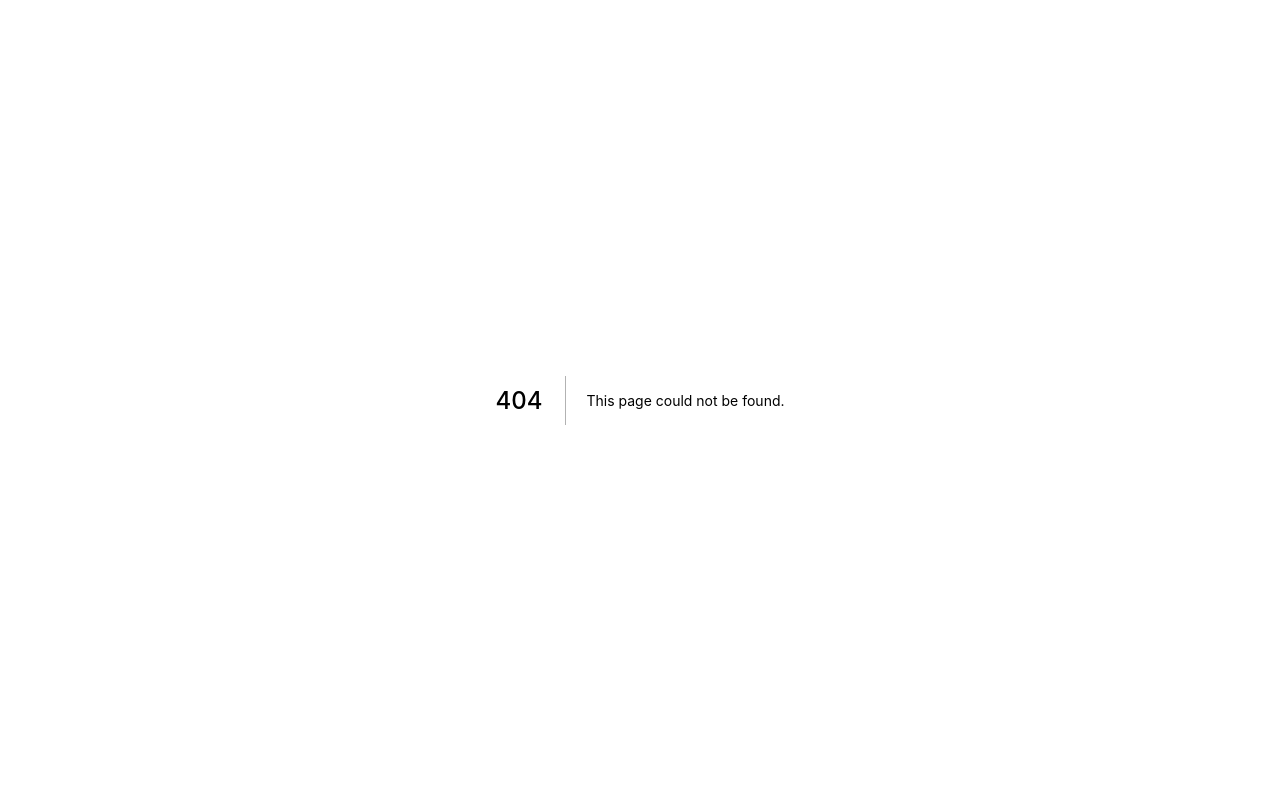
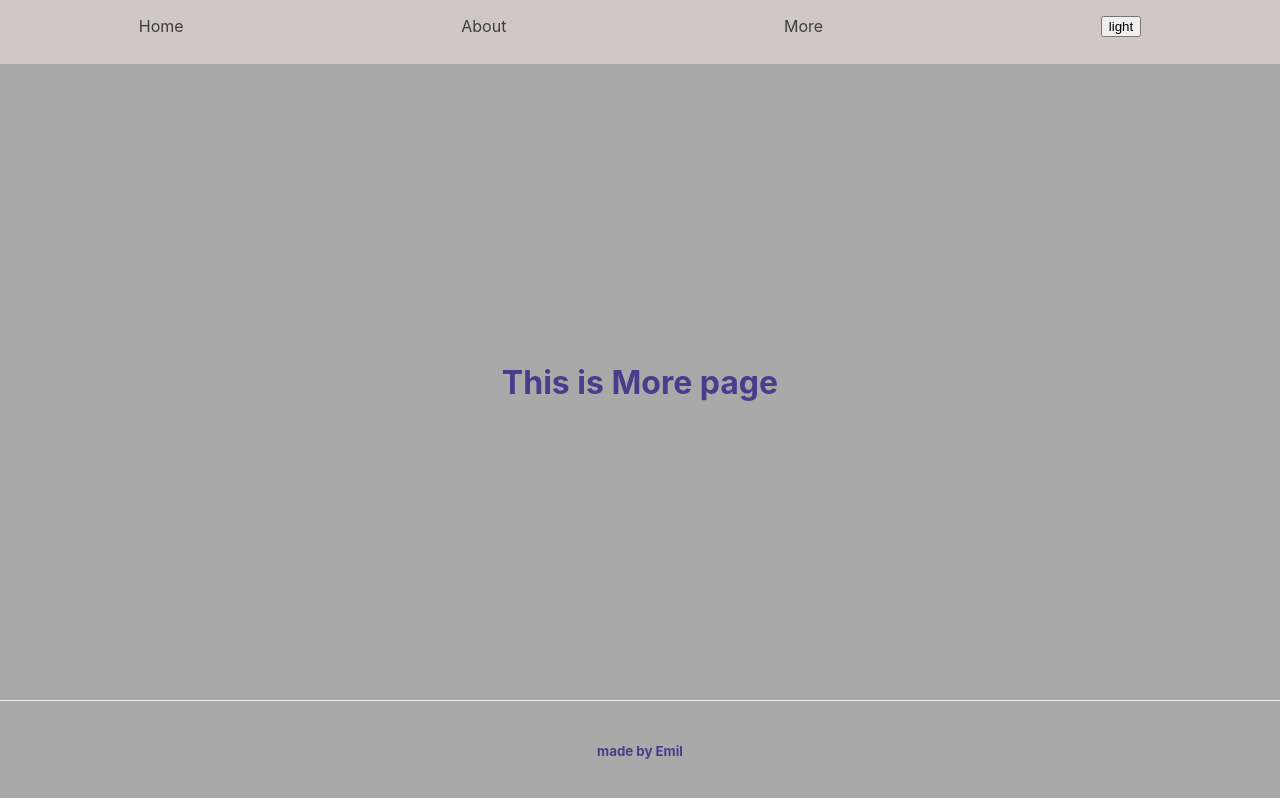
Before and after one commit to lipskij/portfolio-prject-next.js, a Next.js app: page /more in a window 1280 px wide. Before the commit this address had no page. Built offline with nearby package versions, Linux system fonts and the light colour scheme.

Commit message:
first commit

```diff
--- /dev/null
+++ b/component/Footer.js
@@ -0,0 +1,12 @@
+import React from 'react';
+import styles from '../styles/Home.module.css';
+
+const Footer = () => {
+  return (
+    <footer className={styles.footer}>
+      <h5>made by Emil</h5>
+    </footer>
+  );
+};
+
+export default Footer;
--- /dev/null
+++ b/component/Nav.js
@@ -0,0 +1,35 @@
+import React, { useState } from 'react';
+import Link from 'next/link';
+
+const Nav = () => {
+  const [dark, setDark] = useState(false);
+
+  console.log(dark);
+
+  return (
+    <nav>
+      <ul>
+        <li>
+          <Link href="/">
+            <a>Home</a>
+          </Link>
+        </li>
+        <li>
+          <Link href="/about">
+            <a>About</a>
+          </Link>
+        </li>
+        <li>
+          <Link href="/more">
+            <a>More</a>
+          </Link>
+        </li>
+        <button onClick={() => setDark(!dark)}>
+          {dark ? 'dark' : 'light'}
+        </button>
+      </ul>
+    </nav>
+  );
+};
+
+export default Nav;
--- /dev/null
+++ b/pages/_document.js
@@ -0,0 +1,23 @@
+import Document, { Html, Head, Main, NextScript } from 'next/document'
+import styles from '../styles/Home.module.css';
+
+class MyDocument extends Document {
+  static async getInitialProps(ctx) {
+    const initialProps = await Document.getInitialProps(ctx)
+    return { ...initialProps }
+  }
+
+  render() {
+    return (
+      <Html>
+        <Head />
+        <body className={styles.dark}>
+          <Main />
+          <NextScript />
+        </body>
+      </Html>
+    )
+  }
+}
+
+export default MyDocument
--- /dev/null
+++ b/pages/more.js
@@ -0,0 +1,18 @@
+import React from 'react';
+import Nav from '../component/Nav';
+import Footer from '../component/Footer';
+import styles from '../styles/Home.module.css';
+
+const More = () => {
+  return (
+    <div className={styles.container}>
+      <Nav />
+      <main className={styles.main}>
+        <h1>This is More page</h1>
+      </main>
+      <Footer />
+    </div>
+  );
+};
+
+export default More;
--- a/styles/Home.module.css
+++ b/styles/Home.module.css
@@ -5,6 +5,17 @@
   flex-direction: column;
   justify-content: center;
   align-items: center;
+}
+
+.dark {
+  min-height: 100vh;
+  padding: 0 0.5rem;
+  display: flex;
+  flex-direction: column;
+  justify-content: center;
+  align-items: center;
+  background-color: darkgray;
+  color: darkslateblue;
 }
 
 .main {
@@ -25,89 +36,10 @@
   align-items: center;
 }
 
-.footer img {
-  margin-left: 0.5rem;
-}
-
-.footer a {
-  display: flex;
-  justify-content: center;
-  align-items: center;
-}
-
-.title a {
-  color: #0070f3;
-  text-decoration: none;
-}
-
-.title a:hover,
-.title a:focus,
-.title a:active {
-  text-decoration: underline;
-}
-
 .title {
   margin: 0;
   line-height: 1.15;
   font-size: 4rem;
-}
-
-.title,
-.description {
-  text-align: center;
-}
-
-.description {
-  line-height: 1.5;
-  font-size: 1.5rem;
-}
-
-.code {
-  background: #fafafa;
-  border-radius: 5px;
-  padding: 0.75rem;
-  font-size: 1.1rem;
-  font-family: Menlo, Monaco, Lucida Console, Liberation Mono, DejaVu Sans Mono,
-    Bitstream Vera Sans Mono, Courier New, monospace;
-}
-
-.grid {
-  display: flex;
-  align-items: center;
-  justify-content: center;
-  flex-wrap: wrap;
-  max-width: 800px;
-  margin-top: 3rem;
-}
-
-.card {
-  margin: 1rem;
-  flex-basis: 45%;
-  padding: 1.5rem;
-  text-align: left;
-  color: inherit;
-  text-decoration: none;
-  border: 1px solid #eaeaea;
-  border-radius: 10px;
-  transition: color 0.15s ease, border-color 0.15s ease;
-}
-
-.card:hover,
-.card:focus,
-.card:active {
-  color: #0070f3;
-  border-color: #0070f3;
-}
-
-.card h3 {
-  margin: 0 0 1rem 0;
-  font-size: 1.5rem;
-}
-
-.card p {
-  margin: 0;
-  font-size: 1.25rem;
-  line-height: 1.5;
 }
 
 .logo {
--- a/styles/globals.css
+++ b/styles/globals.css
@@ -4,13 +4,44 @@ body {
   margin: 0;
   font-family: -apple-system, BlinkMacSystemFont, Segoe UI, Roboto, Oxygen,
     Ubuntu, Cantarell, Fira Sans, Droid Sans, Helvetica Neue, sans-serif;
+  --background-color: #d1c7c7;
+  --text-color: #3d3d3d;
+  background-color: var(--background-color);
+}
+
+body.dark {
+  --background-color: #3d3d43;
+  --text-color: #d1c7c7;
+}
+
+* {
+  box-sizing: border-box;
+}
+
+nav {
+  width: 100vw;
+  height: 4rem;
+  background-color: var(--background-color);
+}
+
+ul {
+  display: flex;
+  justify-content: space-around;
+  padding: 0;
+}
+
+li {
+  text-decoration: none;
+  list-style: none;
+  color: var(--text-color);
+}
+
+li:hover {
+  color: blueviolet;
+  transform: scale(1.1);
 }
 
 a {
   color: inherit;
   text-decoration: none;
 }
-
-* {
-  box-sizing: border-box;
-}
```
Also changed, not shown: pages/about.js (added, +18 -0 lines), pages/index.js (+21 -58 lines), 1 other file (tests, documents, lock files or other folders).
